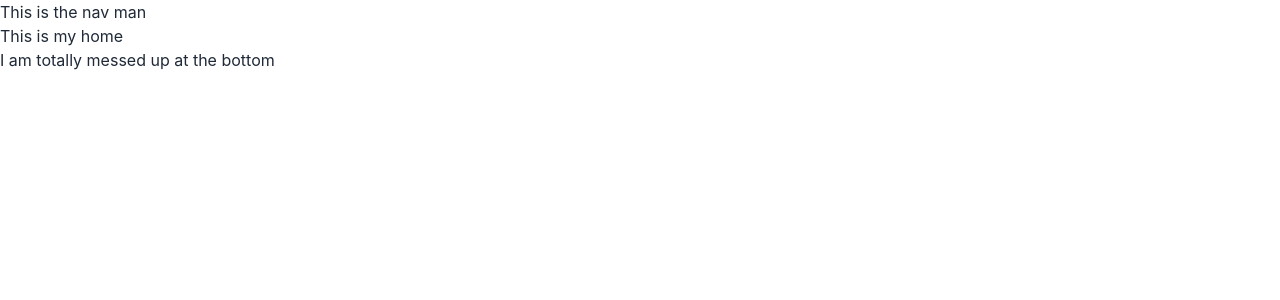
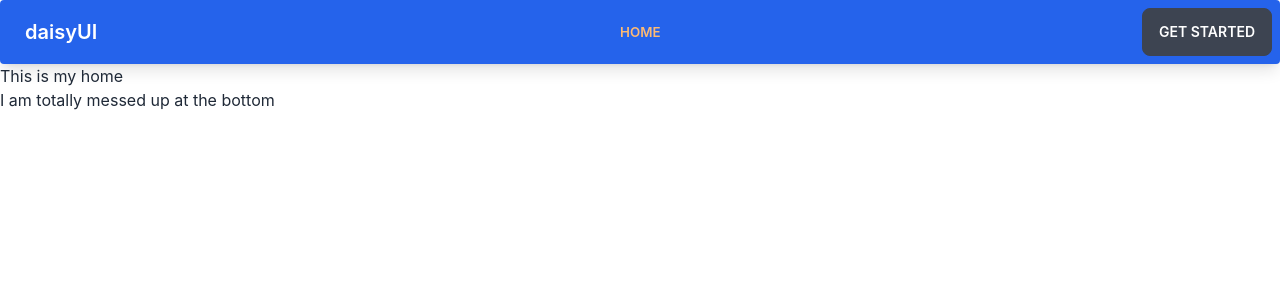
Before and after one commit to fazlarabby1/laptop-hub-client, a React (Create React App) app: page / in a window 1280 px wide. Shown: the top 300 px of the page. Built offline with nearby package versions, Linux system fonts and the light colour scheme.

Commit message:
added navbar

```diff
--- a/src/Pages/Shared/Navbar/Navbar.js
+++ b/src/Pages/Shared/Navbar/Navbar.js
@@ -1,9 +1,33 @@
 import React from 'react';
+import { NavLink } from 'react-router-dom';
 
 const Navbar = () => {
+    const menuItems = <>
+        <li><NavLink className={({ isActive }) => isActive ? 'btn btn-ghost text-orange-300 rounded' : 'btn btn-ghost'} to='/'>Home</NavLink></li>
+    </>
     return (
         <div>
-            <h1>This is the nav man</h1>
+            <div className="navbar bg-blue-600 text-white shadow-lg rounded">
+                <div className="navbar-start">
+                    <div className="dropdown">
+                        <label tabIndex={0} className="btn btn-ghost lg:hidden">
+                            <svg xmlns="http://www.w3.org/2000/svg" className="h-5 w-5" fill="none" viewBox="0 0 24 24" stroke="currentColor"><path strokeLinecap="round" strokeLinejoin="round" strokeWidth="2" d="M4 6h16M4 12h8m-8 6h16" /></svg>
+                        </label>
+                        <ul tabIndex={0} className="menu menu-compact dropdown-content mt-3 p-2 shadow bg-base-100 rounded-box w-52">
+                            {menuItems}
+                        </ul>
+                    </div>
+                    <a className="btn btn-ghost normal-case text-xl">daisyUI</a>
+                </div>
+                <div className="navbar-center hidden lg:flex">
+                    <ul className="menu menu-horizontal p-0">
+                        {menuItems}
+                    </ul>
+                </div>
+                <div className="navbar-end">
+                    <a className="btn">Get started</a>
+                </div>
+            </div>
         </div>
     );
 };
```
